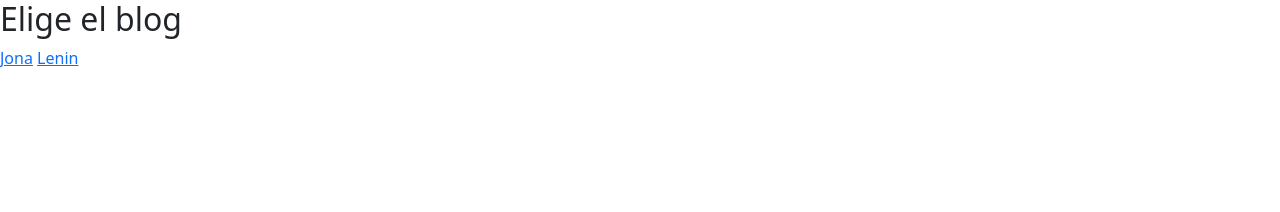
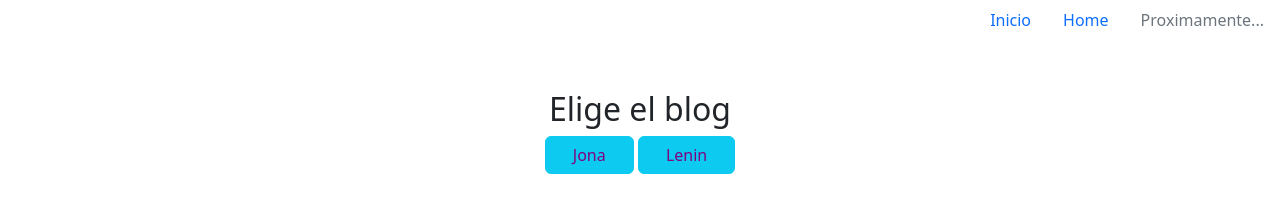
Before and after one commit to Jona-Cortes/Blog-Personal, a website: page index.html in a window 1280 px wide. Drawn offline with nearby package versions, Linux system fonts and the light colour scheme.

Commit message:
fix index

```diff
--- a/index.html
+++ b/index.html
@@ -5,15 +5,54 @@
     <meta http-equiv="X-UA-Compatible" content="IE=edge">
     <meta name="viewport" content="width=device-width, initial-scale=1.0">
     <link href="https://cdn.jsdelivr.net/npm/bootstrap@5.2.0-beta1/dist/css/bootstrap.min.css" rel="stylesheet" integrity="sha384-0evHe/X+R7YkIZDRvuzKMRqM+OrBnVFBL6DOitfPri4tjfHxaWutUpFmBp4vmVor" crossorigin="anonymous">
+    <style>
+        .button-a{
+
+            text-decoration: none;
+            margin: 15px;
+
+        }
+        a{
+            color:purple;
+        }
+        .election-buttons{
+           text-align: center;
+           margin: 50px;
+        }
+    </style>
+
     <title>Blog </title>
 </head>
 <body>
 
 
+    <header>
+        <div class="bootstrap">
+
+
+            <ul id="bootsrap" class="nav justify-content-end">
+
+                      <li class="nav-item">
+                      <a class="nav-link active" aria-current="page" href="/Lenin-Ejemplos/reto1.html">Inicio</a>
+                      </li>
+                      <li class="nav-item">
+                      <a class="nav-link" href="/index.html">Home</a>
+                      </li>
+
+                      <li class="nav-item">
+                      <a class="nav-link disabled">Proximamente...</a>
+                      </li>
+          </ul>
+  </div>
+    </header>
+<div class="election-buttons">
     <h2>Elige el blog</h2>
 
-    <a href="/blogJona.html">Jona</a>
-    <a href="/blogLenin.html">Lenin</a>
+
+    <button type="button" class="btn btn-info"><a class="button-a" href="/blogJona.html">Jona</a></button>
+    <button type="button" class="btn btn-info"><a class="button-a" href="/blogLenin.html">Lenin</a></button>
+
+</div>
 
     </body>
 </html>
```
